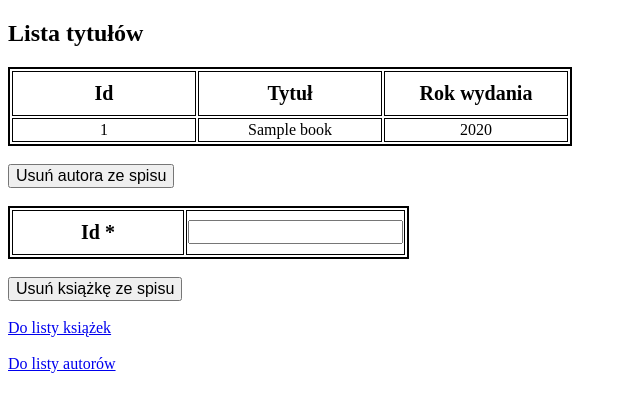
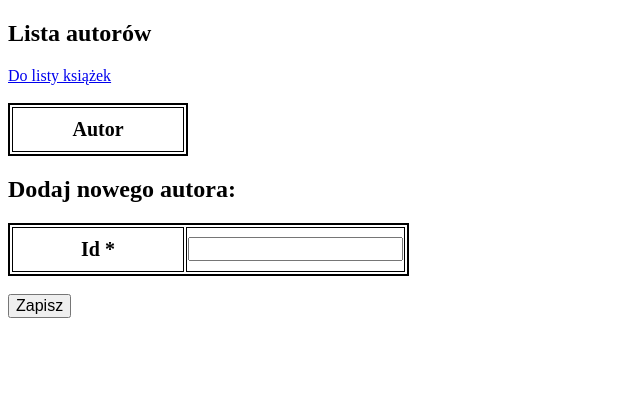
Before and after one commit to MegLip/Library_2_0, a Flask app: page /authors/1 in a window 1280 px wide. Shown: the top 412 px of the page, without its empty margins (0-640 px from the left). Run offline with Flask 2, Linux system fonts and the light colour scheme; tables that the repository leaves empty hold one stand-in row (values such as "Sample post"); lists and menus that the app fills with data are empty.

Commit message:
Update author_books.html

```diff
--- a/app/templates/author_books.html
+++ b/app/templates/author_books.html
@@ -2,31 +2,25 @@
 <html lang="en">
     <head>
         <meta charset="UTF-8">
-    <title>Spis książek wybranego autora</title>
+        <title>Spis autorów - lista</title>
         <link rel="stylesheet" href="{{ url_for('static', filename='style.css') }}">
     </head>
     <body>
-    <h2>Lista tytułów</h2>
-
+        <h2>Lista autorów</h2>
+        <a href="/books/">Do listy książek</a><br><br>
     <table>
         <thead>
-        <th>Id</th>
-        <th>Tytuł</th>
-        <th>Rok wydania</th>
+        <th>Autor</th>
         </thead>
-    {% for book in books %}
+    {% for author in authors %}
         <tr>
-            <td>{{ book.id }}</td>
-            <td>{{ book.title }}</td>
-            <td>{{ book.year }}</td>
+            <td><a href="/authors/{{ author.id }}">{{ author.name }}</a></td>
         </tr>
     {% endfor %}
     </table>
-    <br>
-    <a href ="/authors/delete/{{author_id}}"><input type="submit" value="Usuń autora ze spisu"></a>
-    <br><br>
-
-    <form method="POST" action="/authors/{{author_id}}">
+    <div>
+        <h2> Dodaj nowego autora: </h2>
+        <form method="POST" action="/authors/">
             {{ form.hidden_tag() }}
             <table>
                 {% for field in form if field.widget.input_type != 'hidden' %}
@@ -35,12 +29,9 @@
                         <td>{{ field }}</td>
                     </tr>
                 {% endfor %}
-        </table>
-        <br>
-        <input type="submit" value="Usuń książkę ze spisu">
+            </table><br>
+            <input type="submit" value="Zapisz">
         </form>
-<br>
-    <a href="/books/">Do listy książek</a><br><br>
-    <a href="/authors/">Do listy autorów</a>
+    </div>
     </body>
 </html>
```
Lines whose indentation alone changed are shown as unchanged.
